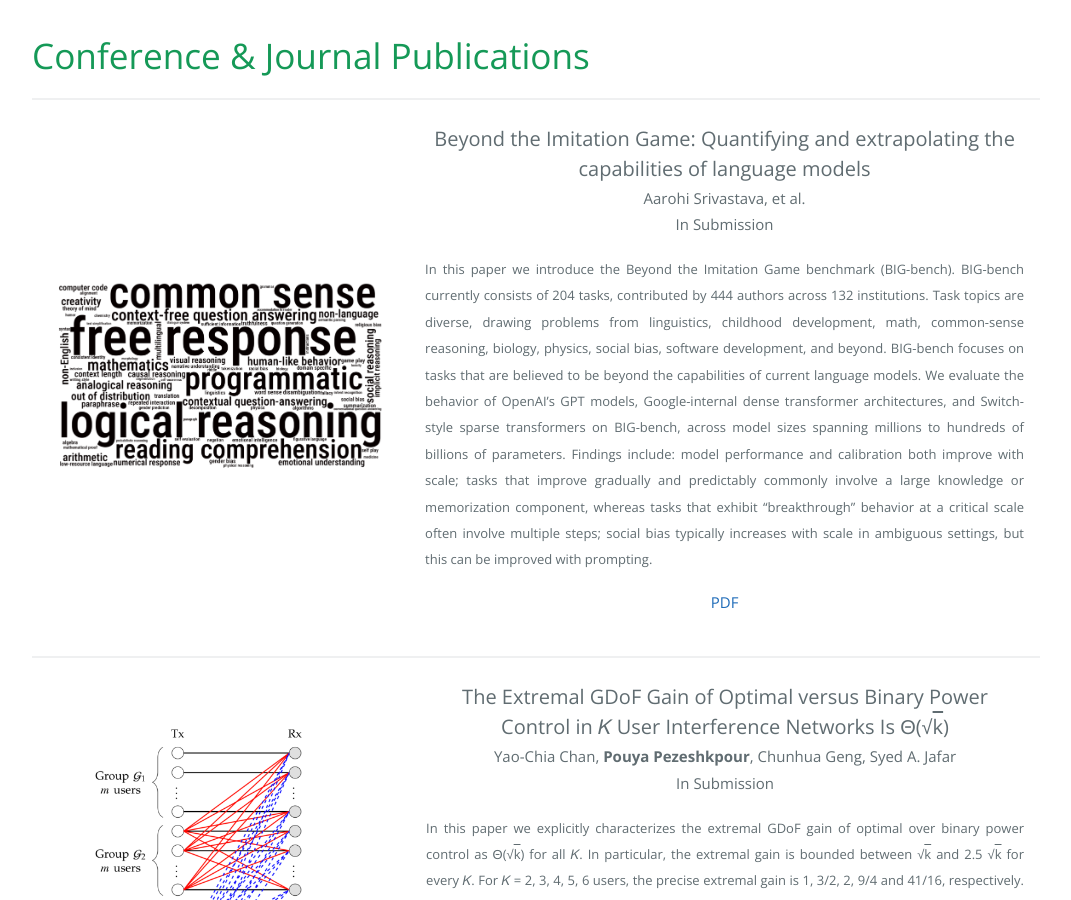
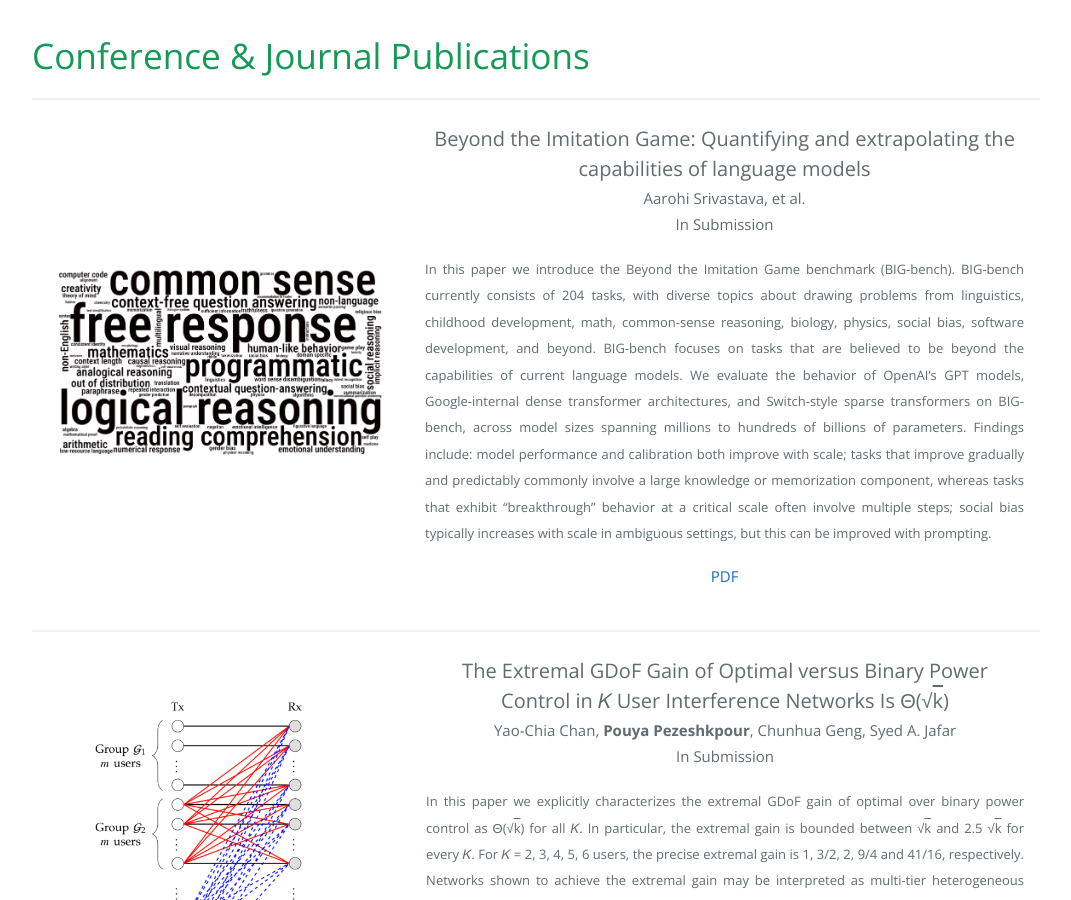
Before and after one commit to pouyapez/pouyapez.github.io, a Jekyll site: the page built from index.md, in a window 1280 px wide and 900 px high, scrolled down 1302 px. Shown: the whole window, without its empty margins (104-1175 px from the left). Built offline with Jekyll 4.4.1, drawn with Linux system fonts in a browser that asks for light colours.

Commit message:
Update index.md

```diff
--- a/index.md
+++ b/index.md
@@ -58,7 +58,7 @@
               <font style="font-size:20px">Beyond the Imitation Game: Quantifying and extrapolating the capabilities of language models</font><br>
               <font style="font-size:15px">Aarohi Srivastava, et al.<br>
               In Submission</font><br>
-             </p><p align="justify"> <font style="font-size:13px">In this paper we introduce the Beyond the Imitation Game benchmark (BIG-bench). BIG-bench currently consists of 204 tasks, contributed by 444 authors across 132 institutions. Task topics are diverse, drawing problems from linguistics, childhood development, math, common-sense reasoning, biology, physics, social bias, software development, and beyond. BIG-bench focuses on tasks that are believed to be beyond the capabilities of current language models. We evaluate the behavior of OpenAI’s GPT models, Google-internal dense transformer architectures, and Switch-style sparse transformers on BIG-bench, across model sizes spanning millions to hundreds of billions of parameters. Findings include: model performance and calibration both improve with scale; tasks that improve gradually and predictably commonly involve a large knowledge or memorization component, whereas tasks that exhibit “breakthrough” behavior at a critical scale often involve multiple steps; social bias typically increases with scale in ambiguous settings, but this can be improved with prompting.
+             </p><p align="justify"> <font style="font-size:13px">In this paper we introduce the Beyond the Imitation Game benchmark (BIG-bench). BIG-bench currently consists of 204 tasks, with diverse topics about drawing problems from linguistics, childhood development, math, common-sense reasoning, biology, physics, social bias, software development, and beyond. BIG-bench focuses on tasks that are believed to be beyond the capabilities of current language models. We evaluate the behavior of OpenAI’s GPT models, Google-internal dense transformer architectures, and Switch-style sparse transformers on BIG-bench, across model sizes spanning millions to hundreds of billions of parameters. Findings include: model performance and calibration both improve with scale; tasks that improve gradually and predictably commonly involve a large knowledge or memorization component, whereas tasks that exhibit “breakthrough” behavior at a critical scale often involve multiple steps; social bias typically increases with scale in ambiguous settings, but this can be improved with prompting.
  </font><br></p>
                       <p align="center">
              <font style="font-size:15px"><a href="https://arxiv.org/pdf/2206.04615.pdf">PDF</a></font>
```
